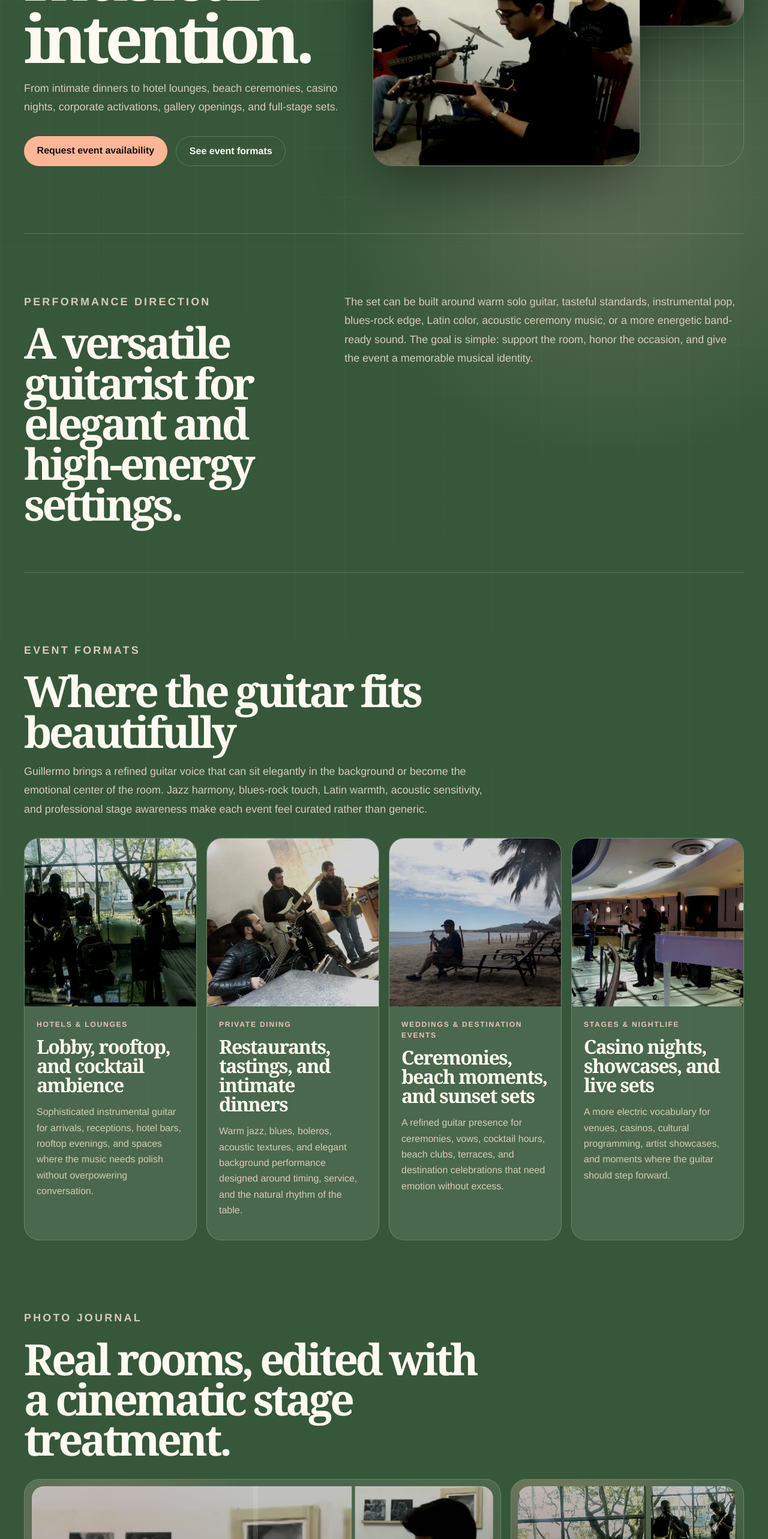
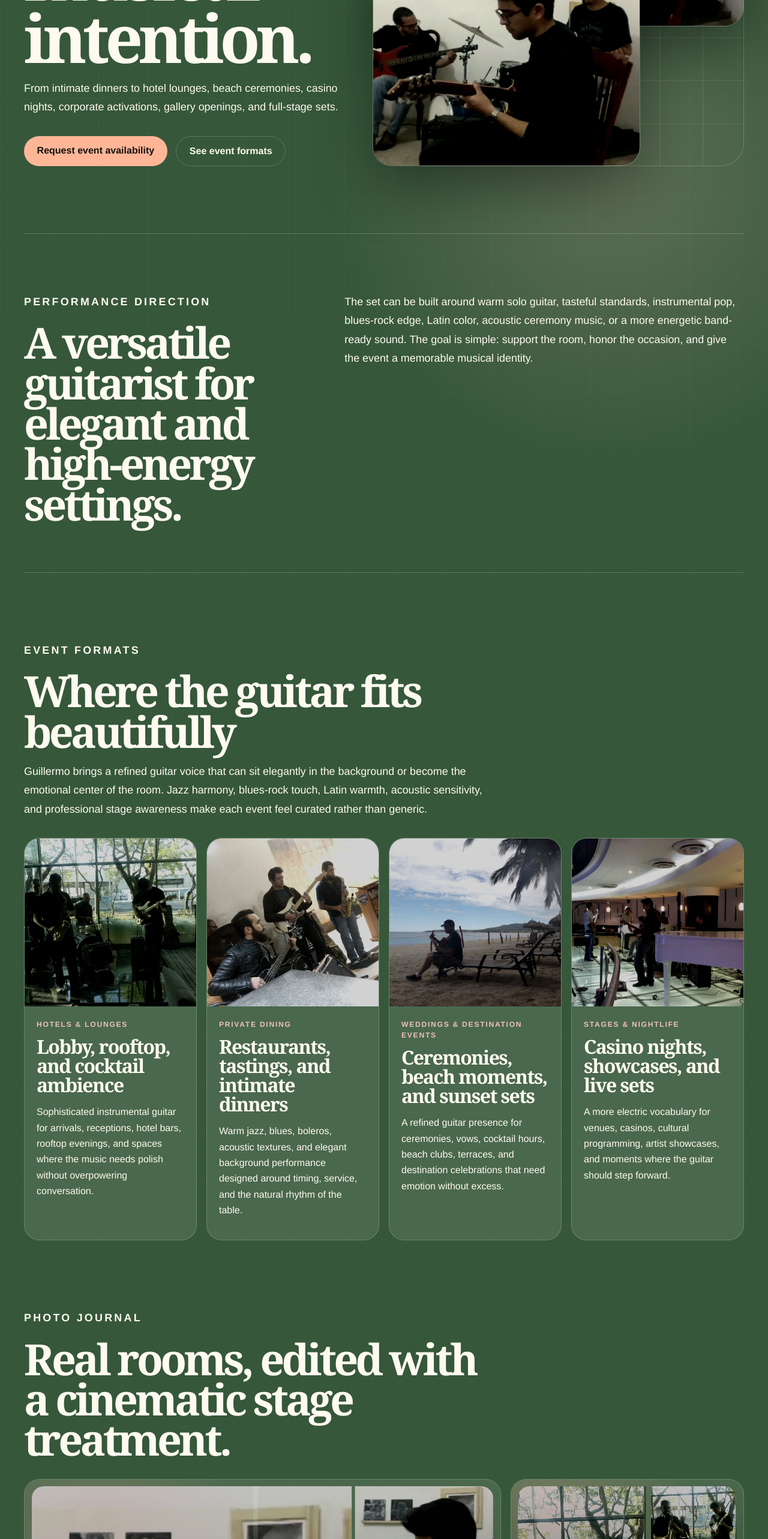
Before and after one commit to guillermo907/musicsite-glg, a Next.js app: page /events in a window 1280 px wide. Shown: the part 820-3386 px from the top of the page at 60% size. Built offline with nearby package versions, Linux system fonts and the light colour scheme.

Commit message:
Use foreground for public page body text

```diff
--- a/src/components/home/events-page.module.scss
+++ b/src/components/home/events-page.module.scss
@@ -169,7 +169,7 @@
 .statement p,
 .sectionHeader p,
 .contact p {
-  color: var(--muted);
+  color: var(--foreground);
   font-size: 1.12rem;
   line-height: 1.75;
 }
@@ -320,7 +320,7 @@
 }
 
 .formatCard p {
-  color: var(--muted);
+  color: var(--foreground);
   line-height: 1.65;
 }
 
--- a/src/components/home/home-page.module.scss
+++ b/src/components/home/home-page.module.scss
@@ -178,7 +178,7 @@
 .sectionHeader p,
 .bio p,
 .contact p {
-  color: var(--muted);
+  color: var(--foreground);
   font-size: 1.12rem;
   line-height: 1.75;
 }
@@ -352,7 +352,7 @@
 .packageCard p,
 .gallery p,
 .testimonials blockquote {
-  color: var(--muted);
+  color: var(--foreground);
   line-height: 1.65;
 }
 
@@ -365,7 +365,7 @@
 .bookingInfo {
   border: 1px solid var(--line);
   border-radius: 1.2rem;
-  color: var(--muted);
+  color: var(--foreground);
   margin: 1rem 0 0;
   padding: 1.2rem;
 }
@@ -386,7 +386,7 @@
 }
 
 .videoCopy p:not(.sectionLabel) {
-  color: var(--muted);
+  color: var(--foreground);
   font-size: 1.08rem;
   line-height: 1.7;
 }
```
